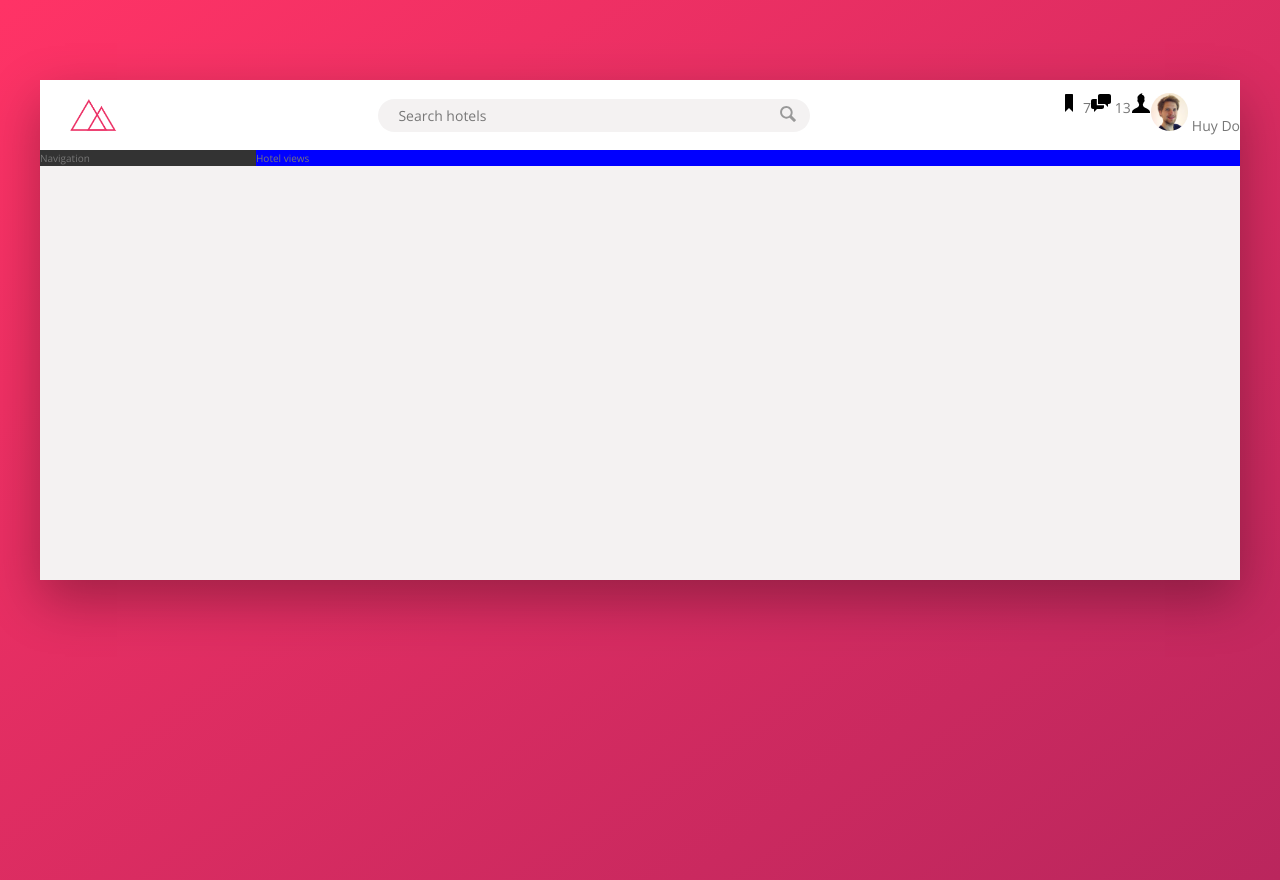
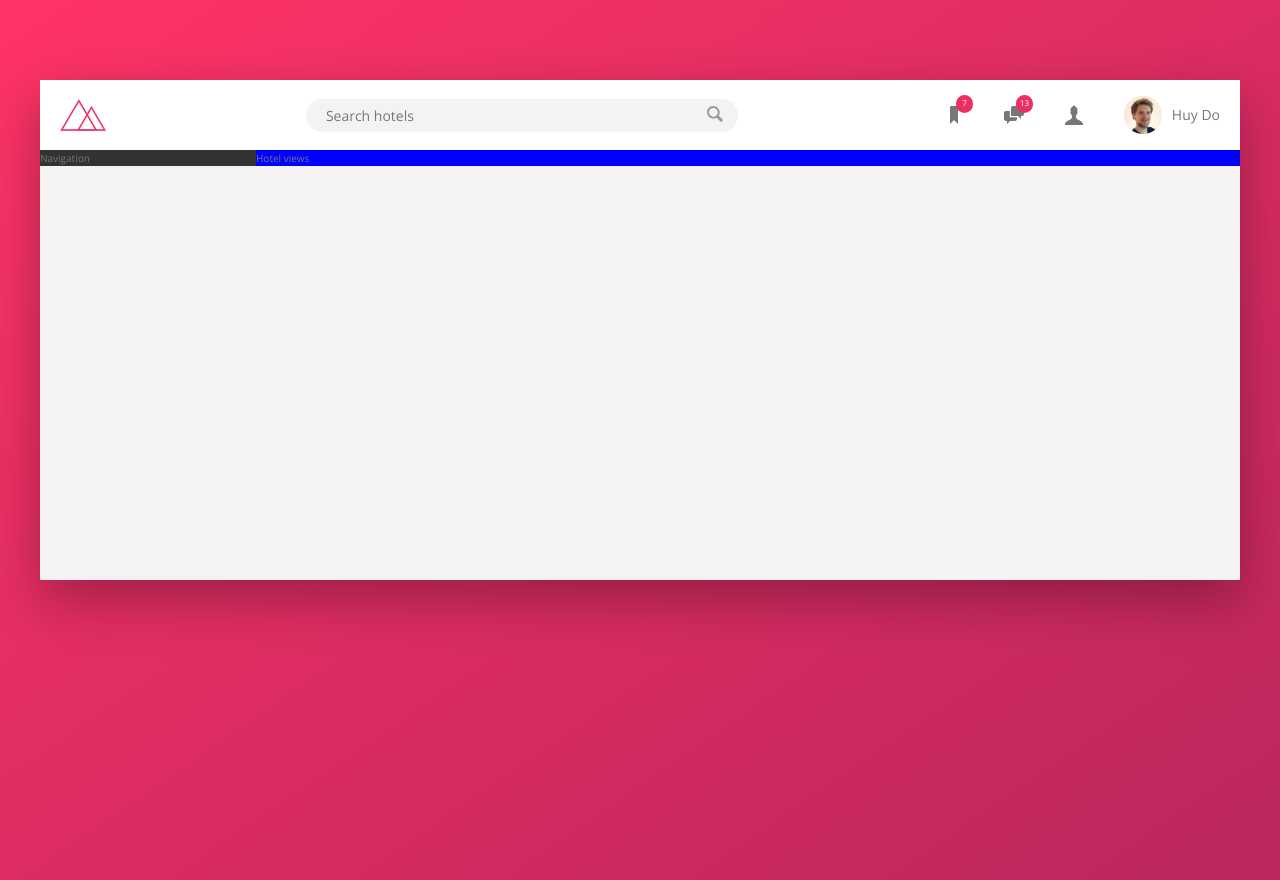
Before and after one commit to hihuydo/frontend-css-trillo, a website: page index.html in a window 1280 px wide. Drawn offline with nearby package versions, Linux system fonts and the light colour scheme.

Commit message:
finish building the header using flexbox

```diff
--- a/sass/_components.scss
+++ b/sass/_components.scss
@@ -2,7 +2,7 @@
 /// LOGO
 .logo {
     height: 3.25rem;
-    margin-left: 3rem;
+    margin-left: 2rem;
 }
 
 ////////////////////////////////////////
@@ -54,7 +54,7 @@
         }
 
         &:active {
-           // transform: translateY(2px);
+           transform: translateY(2px);
         }
 
     }
@@ -70,33 +70,58 @@
 /// USER NAV
 .user-nav {
     display: flex;
+    align-items: center;
+    align-self: stretch; /* make the user-nav take the full height of the parent element */
+
+
+    & > * { /* select all direct children of the user-nav */
+        padding: 0 2rem;
+        cursor: pointer;
+        height: 100%; /* make the direct children of the user-nav take the full height of the user-nav */
+
+        display: flex;
+        align-items: center;
+    }
+
+    & > *:hover {
+        background-color: var(--color-grey-light-2);
+    }
 
     &__icon-box {
-
+        position: relative;
     }
 
     &__icon {
         height: 2rem;
         width: 2rem;
-
+        fill: var(--color-grey-dark-2);
     }
 
     &__notification {
+        font-size: .8rem;
+        height: 1.75rem;
+        width: 1.75rem;
+        border-radius: 50%;
+        background-color: var(--color-primary);
+        color: #fff;
 
-    }
+        // Center the text
+        display: flex;
+        align-items: center;
+        justify-content: center;
 
-    &__user {
+        // Position the notification absolutely within the icon-box
+        position: absolute;
+        top: 1.5rem;
+        right: 1.1rem;
+
 
     }
 
     &__user-photo {
         height: 3.75rem;
         border-radius: 50%;
+        margin-right: 1rem;
 
     }
-
-    &__user-name {
-
-    }
-
 }
```
Also changed, not shown: css/style.css, 1 other file.
